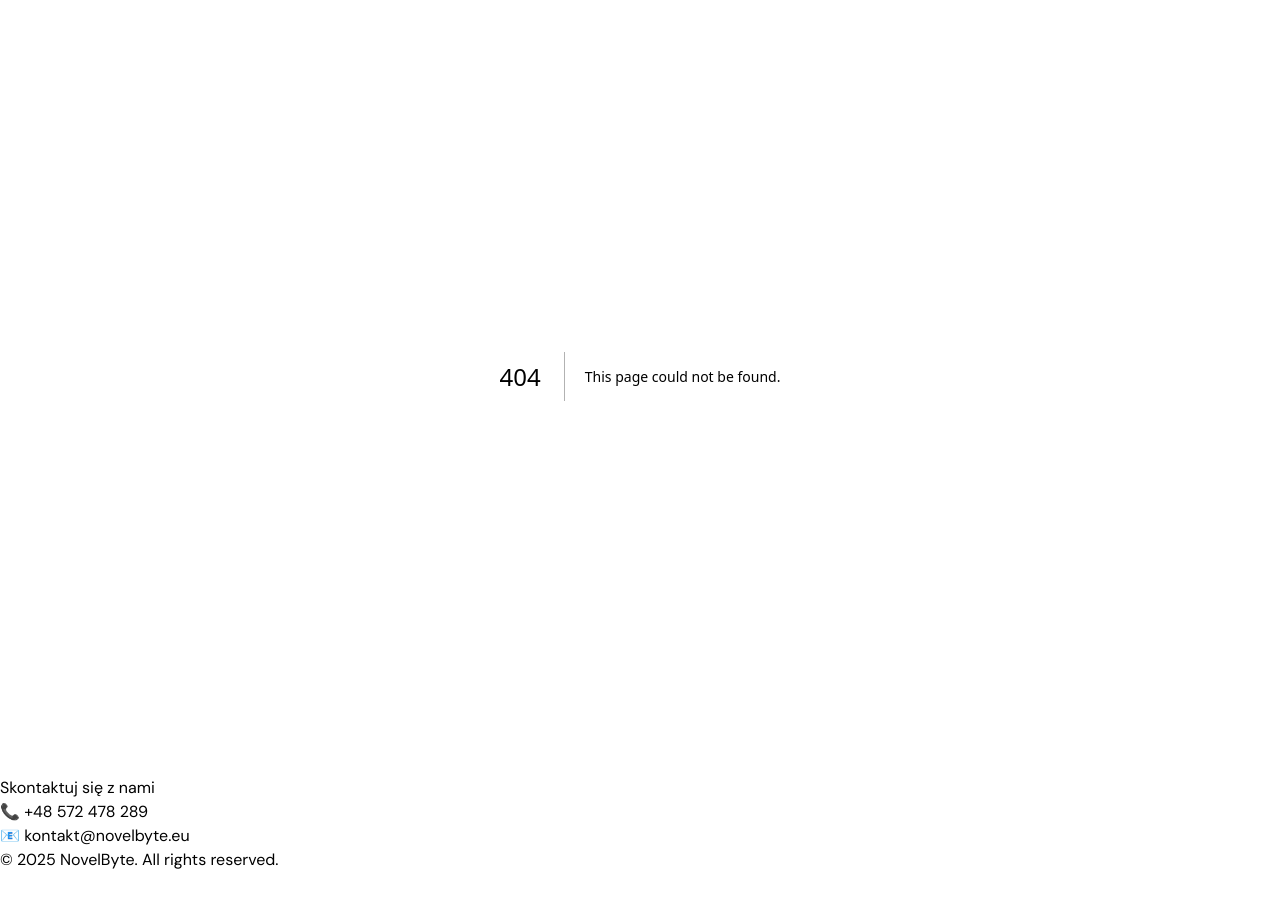
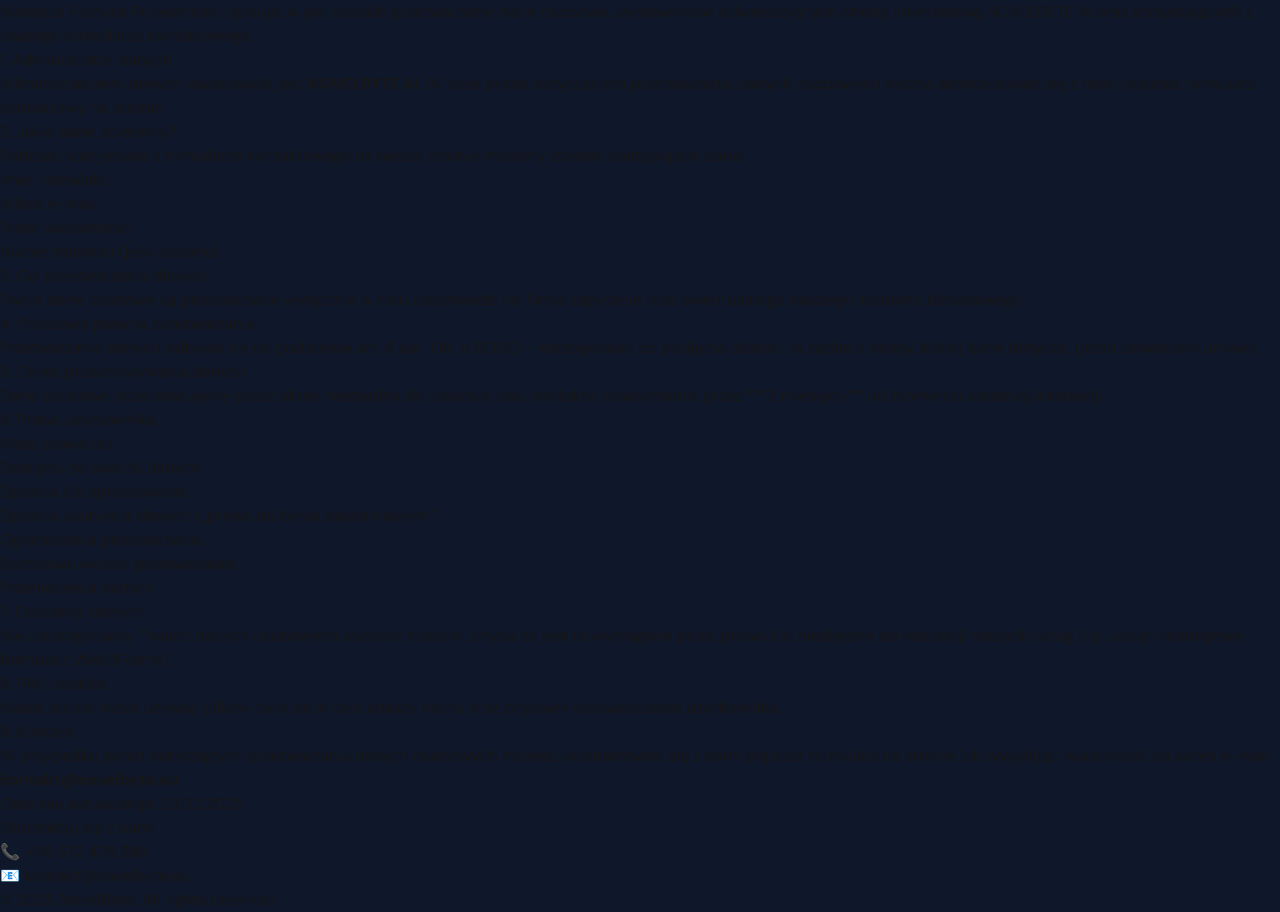
Before and after one commit to novelbyte/test, a Next.js app: page /polityka-prywatnosci in a window 1280 px wide. Before the commit this address had no page. Shown: the part 280-1192 px from the top of the page. Before the commit the page ends 1152 px from the top, so only its background shows below. Built offline with nearby package versions, Linux system fonts and the light colour scheme.

Commit message:
adding rodo section and changing a contact form a bit

```diff
--- /dev/null
+++ b/src/app/polityka-prywatnosci/page.tsx
@@ -0,0 +1,79 @@
+
+"use client";
+
+export default function PolitykaPrywatnosci() {
+  return (
+    <section className="pt-8 pl-8 pr-8 pb-20 bg-[#0f172a] text-white">
+      <div className="max-w-4xl mx-auto">
+        <h1 className="text-3xl font-bold mb-6">Polityka Prywatności</h1>
+
+        <p className="mb-4">
+          Niniejsza Polityka Prywatności opisuje, w jaki sposób przetwarzamy dane osobowe użytkowników odwiedzających stronę internetową NOVELBYTE AI oraz korzystających z naszego formularza kontaktowego.
+        </p>
+
+        <h2 className="text-2xl font-semibold mt-6 mb-3">1. Administrator danych</h2>
+        <p className="mb-4">
+          Administratorem danych osobowych jest <strong>NOVELBYTE AI</strong>. W razie pytań dotyczących przetwarzania danych osobowych można skontaktować się z nami poprzez formularz kontaktowy na stronie.
+        </p>
+
+        <h2 className="text-2xl font-semibold mt-6 mb-3">2. Jakie dane zbieramy?</h2>
+        <p className="mb-4">
+          Podczas korzystania z formularza kontaktowego na naszej stronie możemy zbierać następujące dane:
+        </p>
+        <ul className="list-disc list-inside mb-4">
+          <li>Imię i nazwisko</li>
+          <li>Adres e-mail</li>
+          <li>Treść wiadomości</li>
+          <li>Numer telefonu (jeśli podano)</li>
+        </ul>
+
+        <h2 className="text-2xl font-semibold mt-6 mb-3">3. Cel przetwarzania danych</h2>
+        <p className="mb-4">
+          Twoje dane osobowe są przetwarzane wyłącznie w celu odpowiedzi na Twoje zapytanie oraz ewentualnego dalszego kontaktu biznesowego.
+        </p>
+
+        <h2 className="text-2xl font-semibold mt-6 mb-3">4. Podstawa prawna przetwarzania</h2>
+        <p className="mb-4">
+          Przetwarzanie danych odbywa się na podstawie art. 6 ust. 1 lit. b RODO – niezbędność do podjęcia działań na żądanie osoby, której dane dotyczą, przed zawarciem umowy.
+        </p>
+
+        <h2 className="text-2xl font-semibold mt-6 mb-3">5. Okres przechowywania danych</h2>
+        <p className="mb-4">
+          Dane osobowe przechowujemy przez okres niezbędny do realizacji celu kontaktu, maksymalnie przez **12 miesięcy** od momentu ostatniej interakcji.
+        </p>
+
+        <h2 className="text-2xl font-semibold mt-6 mb-3">6. Prawa użytkownika</h2>
+        <p className="mb-4">
+          Masz prawo do:
+        </p>
+        <ul className="list-disc list-inside mb-4">
+          <li>Dostępu do swoich danych</li>
+          <li>Żądania ich sprostowania</li>
+          <li>Żądania usunięcia danych („prawo do bycia zapomnianym”)</li>
+          <li>Ograniczenia przetwarzania</li>
+          <li>Sprzeciwu wobec przetwarzania</li>
+          <li>Przeniesienia danych</li>
+        </ul>
+
+        <h2 className="text-2xl font-semibold mt-6 mb-3">7. Odbiorcy danych</h2>
+        <p className="mb-4">
+          Nie udostępniamy Twoich danych osobowych osobom trzecim, chyba że jest to wymagane przez prawo lub niezbędne do realizacji naszych usług (np. usługi hostingowe, formularz Web3Forms).
+        </p>
+
+        <h2 className="text-2xl font-semibold mt-6 mb-3">8. Pliki cookies</h2>
+        <p className="mb-4">
+          Nasza strona może używać plików cookies w celu analizy ruchu oraz poprawy doświadczenia użytkownika.
+        </p>
+
+        <h2 className="text-2xl font-semibold mt-6 mb-3">9. Kontakt</h2>
+        <p className="mb-4">
+          W przypadku pytań dotyczących przetwarzania danych osobowych możesz skontaktować się z nami poprzez formularz na stronie lub wysyłając wiadomość na adres e-mail: <strong>kontakt@novelbyte.eu</strong>.
+        </p>
+
+        <p className="text-sm text-gray-400 mt-6">
+          Ostatnia aktualizacja: {new Date().toLocaleDateString("pl-PL")}
+        </p>
+      </div>
+    </section>
+  );
+}
```
Also changed, not shown: src/app/kontakt/page.tsx (+73 -33 lines).
